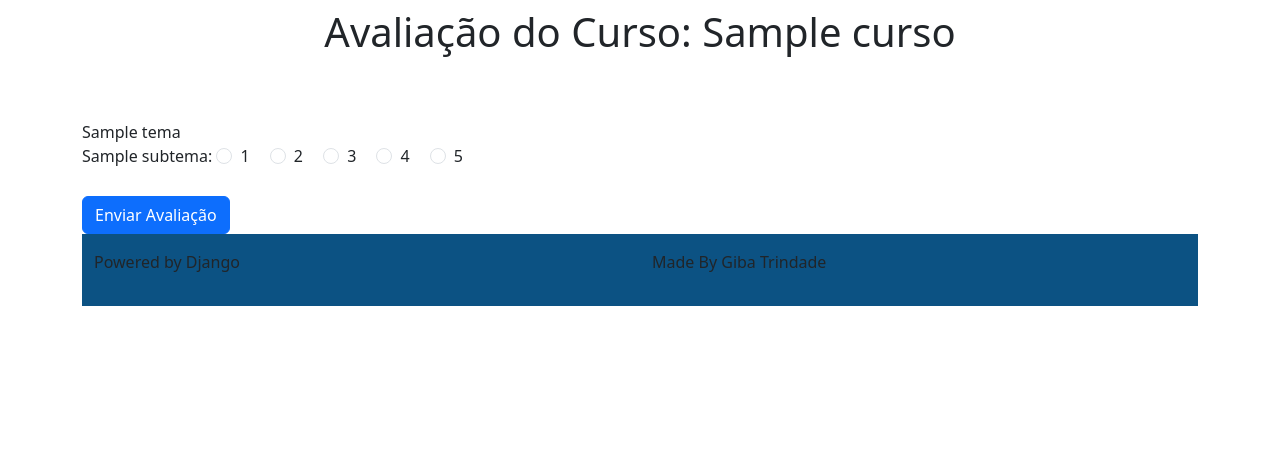
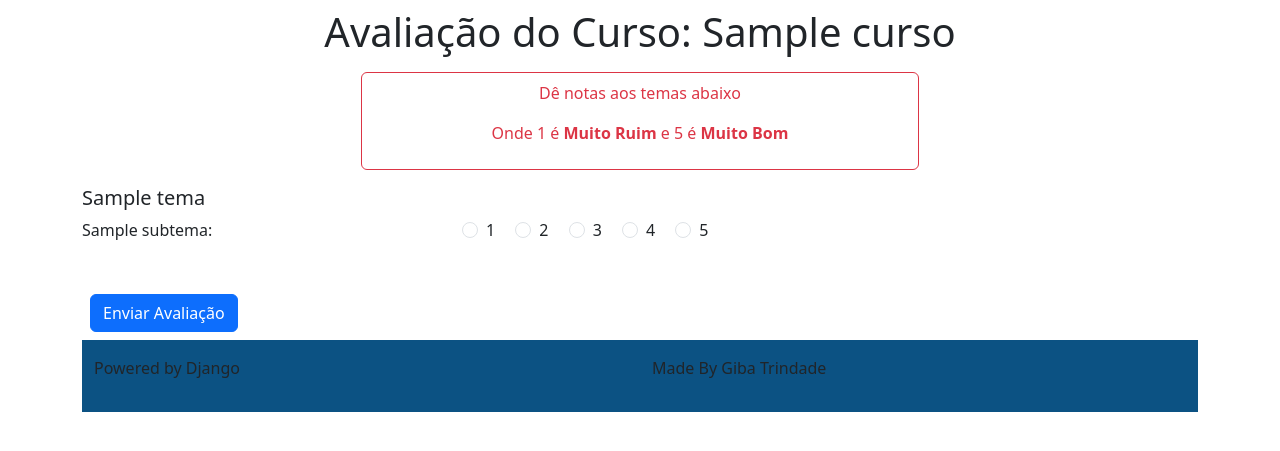
Before and after one commit to GibaTrindade/pfc_app_django, a Django app: template pfc_app/templates/pfc_app/avaliacao.html in a window 1280 px wide. Shown: the part 70-521 px from the top of the page. Run offline with Django 4.2, Linux system fonts and the light colour scheme; tables that the repository leaves empty hold one stand-in row (values such as "Sample post"); the template is opened without the code that fills it: values that come from a table or form of the project are taken from there, most other values are stand-ins (such as "Sample title", 1, 10 or a date in 2020); parts of the project's set-up code (start-up, migrations or seed data) failed here and were passed over; some libraries are stand-ins or nearby versions.

Commit message:
pagina de avaliacao finalizada

```diff
--- a/pfc_app/admin.py
+++ b/pfc_app/admin.py
@@ -81,7 +81,9 @@ class InscricaoAdmin(admin.ModelAdmin):
         return format_html('<a href="{}">Gerar Certificado</a>', reverse('generate_single_pdf', args=[obj.id]))
 
 class AvaliacaoAdmin(admin.ModelAdmin):
-    form = AvaliacaoForm
+    #form = AvaliacaoForm
+    list_display = ('curso', 'participante', 'subtema', 'nota')
+    list_filter = ('curso', 'participante',)
 
 class Validacao_CHAdmin(admin.ModelAdmin):
     list_display = ('usuario', 'get_caminho_arquivo', 'enviado_em', 'ch_solicitada',
@@ -105,7 +107,7 @@ admin.site.register(Inscricao, InscricaoAdmin)
 admin.site.register(StatusCurso)
 admin.site.register(StatusInscricao)
 admin.site.register(StatusValidacao)
-admin.site.register(Avaliacao)
+admin.site.register(Avaliacao, AvaliacaoAdmin)
 admin.site.register(Tema)
 admin.site.register(Subtema)
 admin.site.register(Validacao_CH, Validacao_CHAdmin)
--- a/pfc_app/templates/pfc_app/avaliacao.html
+++ b/pfc_app/templates/pfc_app/avaliacao.html
@@ -3,15 +3,27 @@
 {% block content %}
 {% include 'parciais/_messages.html' %}
 
-<div class="d-flex p-2 justify-content-center mb-5"><h1>Avaliação do Curso: {{curso}}</h1></div>
+<div class="d-flex p-2 justify-content-center mb-0"><h1>Avaliação do Curso: {{curso}}</h1></div>
+<div class="d-flex justify-content-center">
+  <div class="col-md-6 p-2 text-center mb-0 border border-danger rounded">
+  <p class="text-danger">Dê notas aos temas abaixo</p>
+  <p class="text-danger">Onde 1 é <strong>Muito Ruim</strong> e 5 é <strong>Muito Bom</strong></p>
+
+  </div>
+</div>
+
         <form method="post" class="mt-3">
             {% csrf_token %}
 
             {% for tema in temas %}
-            <div>{{tema.nome}}</div>
+            <div><strong><h5>{{tema.nome}}</h5></strong></div>
                 {% for subtema in tema.subtema_set.all %}
+                <div class="row mb-3">
+                <!-- Coluna para o label do subtema -->
+                <div class="col-md-4 col-sm-12 text-md-start text-center">
                     <label for="nota">{{subtema.nome}}:</label>
-
+                </div>
+                <div class="col-md-8 col-sm-12 text-md-start text-center">
                     <div class="form-check form-check-inline">
                         <input class="form-check-input" type="radio" name="{{subtema.nome}}" required id="nota1" value=1>
                         <label class="form-check-label" for="nota1">1</label>
@@ -44,12 +56,14 @@
                     </div>
                        <br>
                        -->
+                </div>
+                </div>
                 {% endfor %}
 
             {% endfor %}
 
 
-            <button type="submit" class="btn btn-primary">Enviar Avaliação</button>
+            <button type="submit" class="btn btn-primary m-2">Enviar Avaliação</button>
         </form>
 
 {% endblock %}
```
